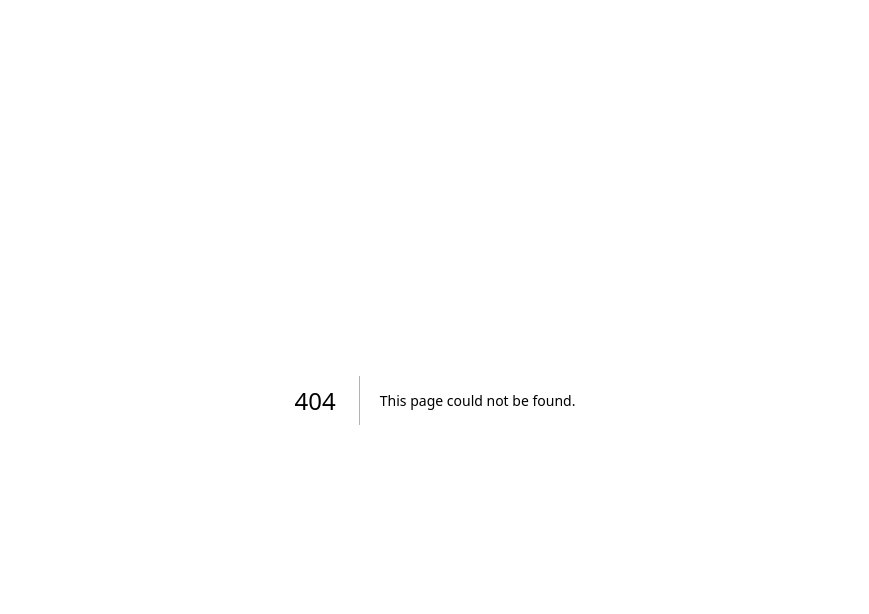
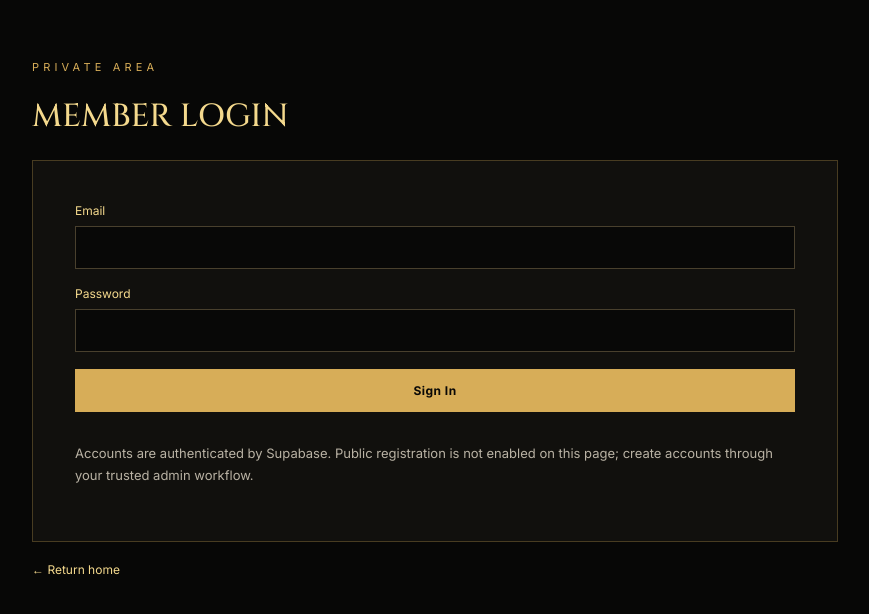
Before and after one commit to javiel628/-, a Next.js app: page /login in a window 1280 px wide. Before the commit this address had no page. Shown: the top 614 px of the page, without its empty margins (205-1074 px from the left). Built offline with nearby package versions, Linux system fonts and the light colour scheme.

Commit message:
Add files via upload

```diff
--- /dev/null
+++ b/src/app/login/page.tsx
@@ -0,0 +1,9 @@
+ "use client";
+import Link from "next/link";
+import { useState } from "react";
+import { useRouter } from "next/navigation";
+import { createClient } from "@/lib/supabase/client";
+
+export default function Login(){const [email,setEmail]=useState("");const [password,setPassword]=useState("");const [status,setStatus]=useState("");const [busy,setBusy]=useState(false);const router=useRouter();
+ async function submit(e:React.FormEvent<HTMLFormElement>){e.preventDefault();setBusy(true);setStatus("");try{const supabase=createClient();const {error}=await supabase.auth.signInWithPassword({email,password});if(error)throw error;router.push("/dashboard");router.refresh()}catch(err){setStatus(err instanceof Error&&err.message.includes("not configured")?"Setup required: configure Supabase environment variables first.":"Login failed. Check your email and password, or confirm your account in Supabase.")}finally{setBusy(false)}}
+ return <main className="page-shell"><div className="eyebrow">Private Area</div><h1 style={{fontFamily:"Cinzel,serif",color:"var(--gold2)",fontWeight:500}}>MEMBER LOGIN</h1><div className="panel"><form className="form" onSubmit={submit}><label className="field">Email<input type="email" required autoComplete="email" value={email} onChange={e=>setEmail(e.target.value)}/></label><label className="field">Password<input type="password" required autoComplete="current-password" value={password} onChange={e=>setPassword(e.target.value)}/></label><button className="btn primary" disabled={busy}>{busy?"Signing in…":"Sign In"}</button>{status&&<div className="notice" role="status">{status}</div>}<p className="muted">Accounts are authenticated by Supabase. Public registration is not enabled on this page; create accounts through your trusted admin workflow.</p></form></div><p><Link className="text-link" href="/">← Return home</Link></p></main>}
```
